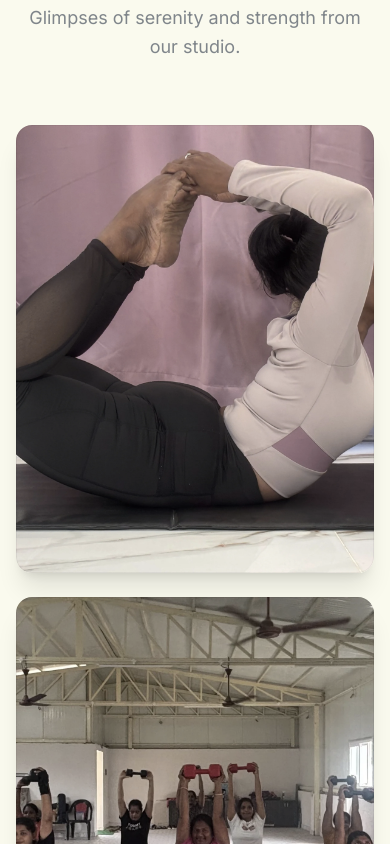
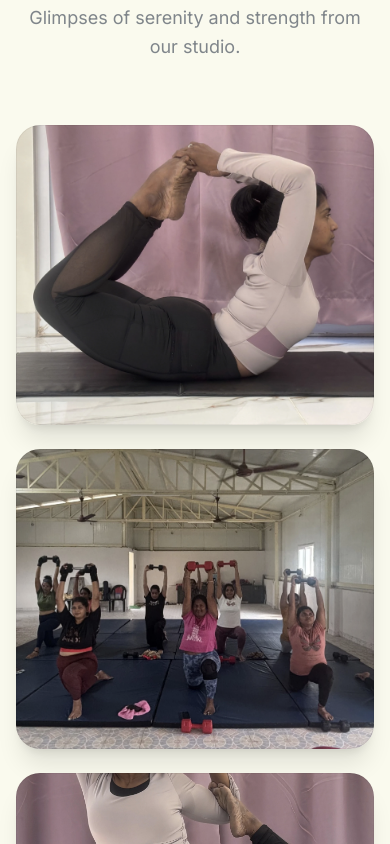
Before and after one commit to yogaatinfinity-sys/astral-satellite, a Next.js app: page / in a window 390 px wide. Shown: the part 2960-3804 px from the top of the page. Built offline with nearby package versions, Linux system fonts and the light colour scheme; no server answers; a web font is replaced by a local one.

Commit message:
Final production polish and responsive fixes

```diff
--- a/src/components/gallery-section.tsx
+++ b/src/components/gallery-section.tsx
@@ -4,12 +4,12 @@ import { motion } from "framer-motion"
 import Image from "next/image"
 
 const galleryImages = [
-    { src: "/assets/gallery/infinity-1.webp", alt: "Yoga practice session 1" },
-    { src: "/assets/gallery/infinity-2.webp", alt: "Yoga practice session 2" },
-    { src: "/assets/gallery/infinity-3.webp", alt: "Yoga practice session 3" },
-    { src: "/assets/gallery/infinity-4.webp", alt: "Yoga practice session 4" },
-    { src: "/assets/gallery/infinity-5.webp", alt: "Yoga practice session 5" },
-    { src: "/assets/gallery/infinity-6.webp", alt: "Yoga practice session 6" },
+    { src: "/assets/gallery/infinity-1.webp", alt: "Yoga practice session 1", span: "lg:row-span-2" },
+    { src: "/assets/gallery/infinity-2.webp", alt: "Yoga practice session 2", span: "lg:row-span-1" },
+    { src: "/assets/gallery/infinity-3.webp", alt: "Yoga practice session 3", span: "lg:row-span-1" },
+    { src: "/assets/gallery/infinity-4.webp", alt: "Yoga practice session 4", span: "lg:row-span-2" },
+    { src: "/assets/gallery/infinity-5.webp", alt: "Yoga practice session 5", span: "lg:row-span-1" },
+    { src: "/assets/gallery/infinity-6.webp", alt: "Yoga practice session 6", span: "lg:row-span-1" },
 ]
 
 export function GallerySection() {
@@ -37,7 +37,7 @@ export function GallerySection() {
                     </motion.p>
                 </div>
 
-                <div className="grid grid-cols-1 sm:grid-cols-2 lg:grid-cols-3 gap-6">
+                <div className="grid grid-cols-1 sm:grid-cols-2 lg:grid-cols-3 gap-6 auto-rows-[300px]">
                     {galleryImages.map((image, index) => (
                         <motion.div
                             key={index}
@@ -49,20 +49,20 @@ export function GallerySection() {
                                 delay: index * 0.1,
                                 ease: [0.21, 0.47, 0.32, 0.98]
                             }}
-                            className="relative aspect-[4/5] rounded-2xl overflow-hidden shadow-xl group cursor-pointer"
+                            className={`relative rounded-3xl overflow-hidden shadow-xl group cursor-pointer ${image.span}`}
                         >
                             <Image
                                 src={image.src}
                                 alt={image.alt}
                                 fill
                                 sizes="(max-width: 640px) 100vw, (max-width: 1024px) 50vw, 33vw"
-                                className="object-cover transition-all duration-700 group-hover:scale-105 group-hover:opacity-90 grayscale-[20%] group-hover:grayscale-0"
+                                className="object-cover transition-all duration-700 group-hover:scale-110 group-hover:opacity-90 grayscale-[10%] group-hover:grayscale-0"
                             />
 
                             {/* Overlay for interaction */}
                             <div className="absolute inset-0 bg-gradient-to-t from-black/40 via-transparent to-transparent opacity-0 group-hover:opacity-100 transition-opacity duration-500" />
 
-                            <div className="absolute inset-0 ring-1 ring-inset ring-black/5 rounded-2xl" />
+                            <div className="absolute inset-0 ring-1 ring-inset ring-black/5 rounded-3xl" />
                         </motion.div>
                     ))}
                 </div>
```
